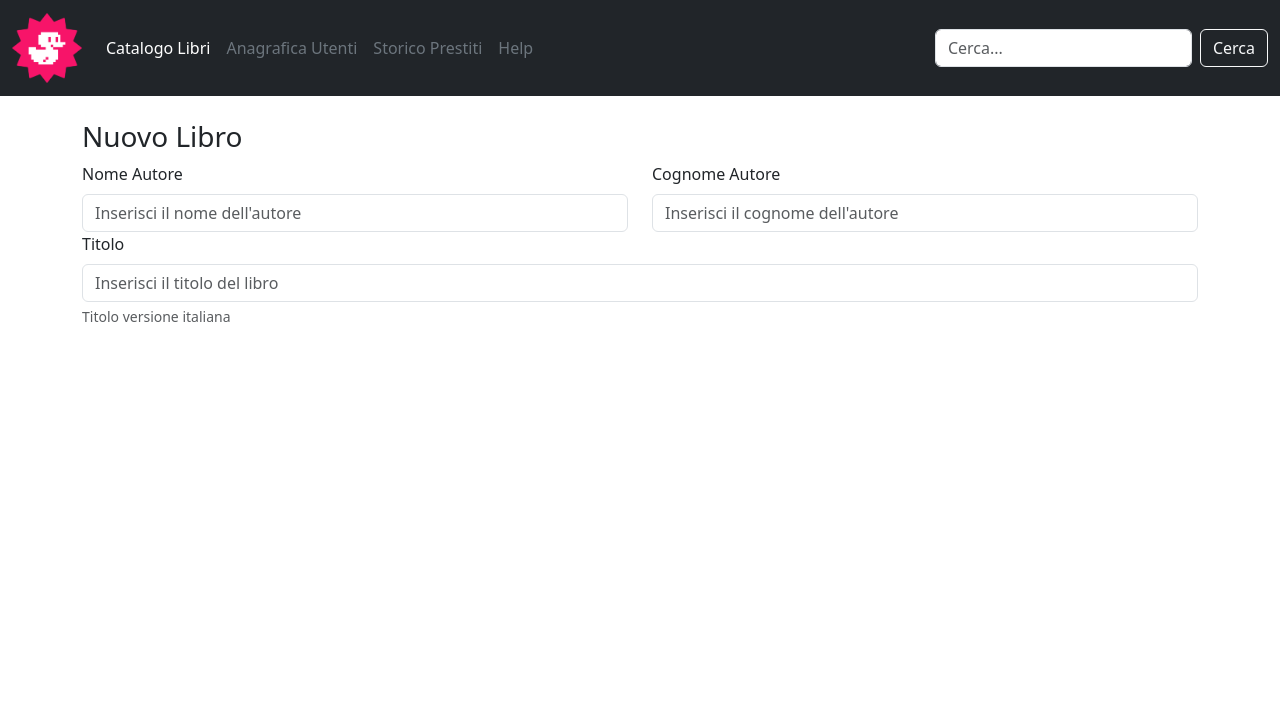
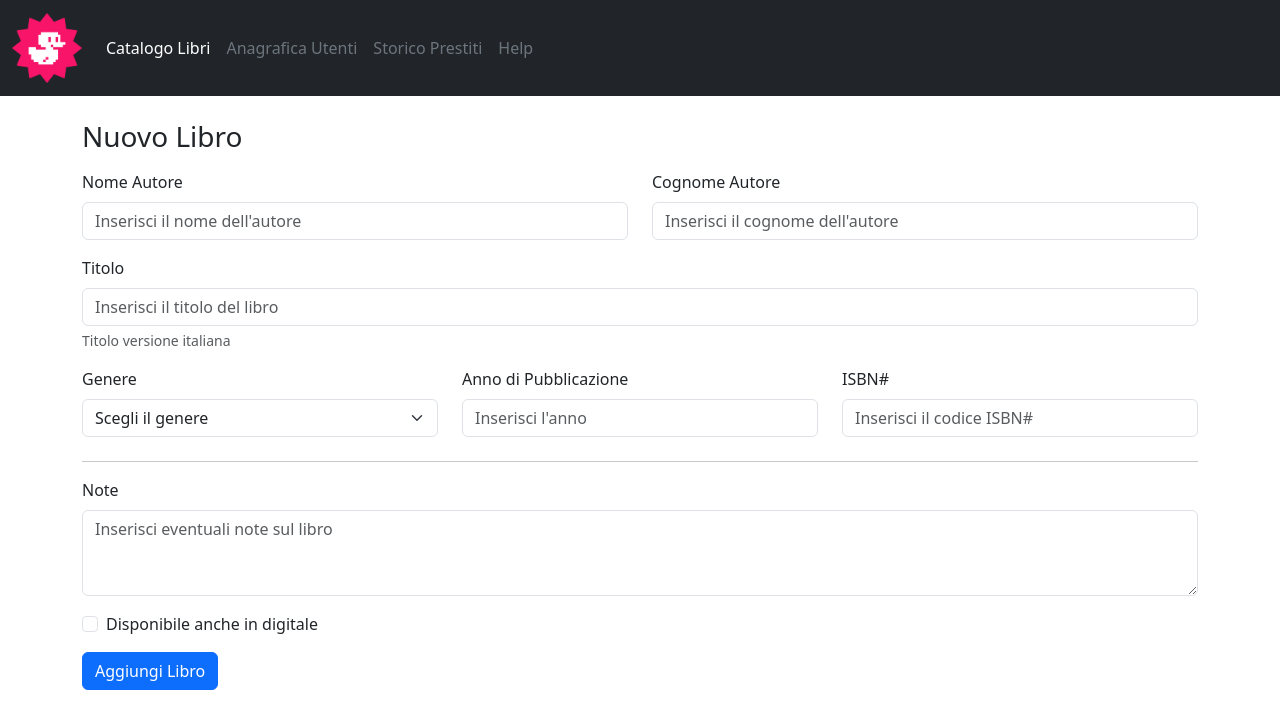
Before and after one commit to Kevin-Garri/html-css-bootstrap-dashboard, a plain HTML site: page html-nuovo-libro/index.html in a window 1280 px wide. Drawn offline with nearby package versions, Linux system fonts and the light colour scheme; files that its build step writes are made by us from their sources.

Commit message:
[add] main nuovo libro completed

```diff
--- a/html-nuovo-libro/index.html
+++ b/html-nuovo-libro/index.html
@@ -48,49 +48,75 @@
               <a class="nav-link text-secondary" aria-disabled="true">Help</a>
             </li>
           </ul>
-          <form class="d-flex" role="search">
-            <input data-bs-theme="light" class="form-control me-2 bg-white" type="search" placeholder="Cerca..."
-              aria-label="Search">
-            <button class="btn btn-outline-light" type="submit">Cerca</button>
-          </form>
         </div>
       </div>
     </nav>
   </header>
+
   <!----NUOVO LIBRO---->
   <main>
     <div class="container my-4">
       <h3>Nuovo Libro</h3>
+
+      <!---NOME AUTORE-->
       <div class="row">
-        <div class="col-6">
+        <div class="col-6 my-2">
           <label class="form-label" for="">Nome Autore</label>
           <input class="form-control" type="text" placeholder="Inserisci il nome dell'autore" name="firstname">
         </div>
-        <div class="col-6">
+        <div class="col-6 my-2">
           <label class="form-label" for="">Cognome Autore</label>
           <input class="form-control" type="text" placeholder="Inserisci il cognome dell'autore" name="lastname">
         </div>
       </div>
+
+      <!---TITOLO-->
       <div class="row">
-        <div class="col-12">
+        <div class="col-12 my-2">
           <label class="form-label" for="">Titolo</label>
           <input class="form-control" type="text" placeholder="Inserisci il titolo del libro" name="title">
           <div class="form-text">Titolo versione italiana</div>
         </div>
       </div>
 
+      <!---GENERE E ANNO-->
+      <div class="row">
+        <div class="col-12 col-md-4 my-2">
+          <label class="form-label" for="">Genere</label>
+          <select class="form-select" name="genere">
+            <option value="0">Scegli il genere</option>
+            <option value="1">Fantasy</option>
+            <option value="2">Sci-fi</option>
+            <option value="3">Biografia e Autobiografia</option>
+            <option value="4">Giallo</option>
+          </select>
+        </div>
+        <div class="col-12 col-md-4 my-2">
+          <label class="form-label" for="">Anno di Pubblicazione</label>
+          <input class="form-control" type="text" placeholder="Inserisci l'anno" name="anno">
+        </div>
+        <div class="col-12 col-md-4 my-2">
+          <label class=" form-label" for="">ISBN#</label>
+          <input class="form-control" type="text" placeholder="Inserisci il codice ISBN#" name="isbn">
+        </div>
+      </div>
+      <hr>
 
-
-
-
-
+      <!---NOTE--->
+      <div class="row">
+        <div class="col-12">
+          <label class="form-label">Note</label>
+          <textarea class="form-control" name="bio" id="" placeholder="Inserisci eventuali note sul libro"
+            rows="3"></textarea>
+          <div>
+            <div class="form-check my-3">
+              <input class="form-check-input" type="checkbox" name="digital" id="digital" value="digital">
+              <label class="form-check-label" for="digital">Disponibile anche in digitale</label>
+            </div>
+          </div>
+          <button class="btn btn-primary" type="sumbmit">Aggiungi Libro</button>
+        </div>
+      </div>
     </div>
-
   </main>
-
-
-
-
-
-
 </body>
```
Also changed, not shown: index.html (+1 -0 lines).
